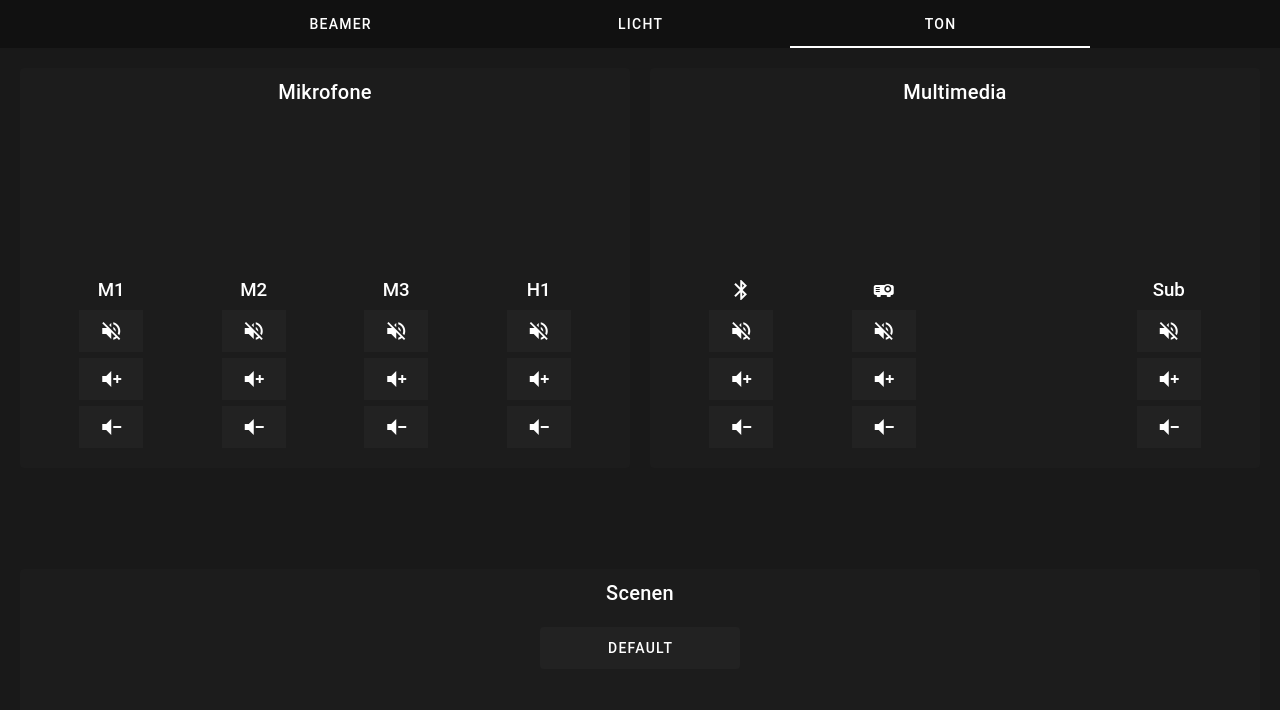
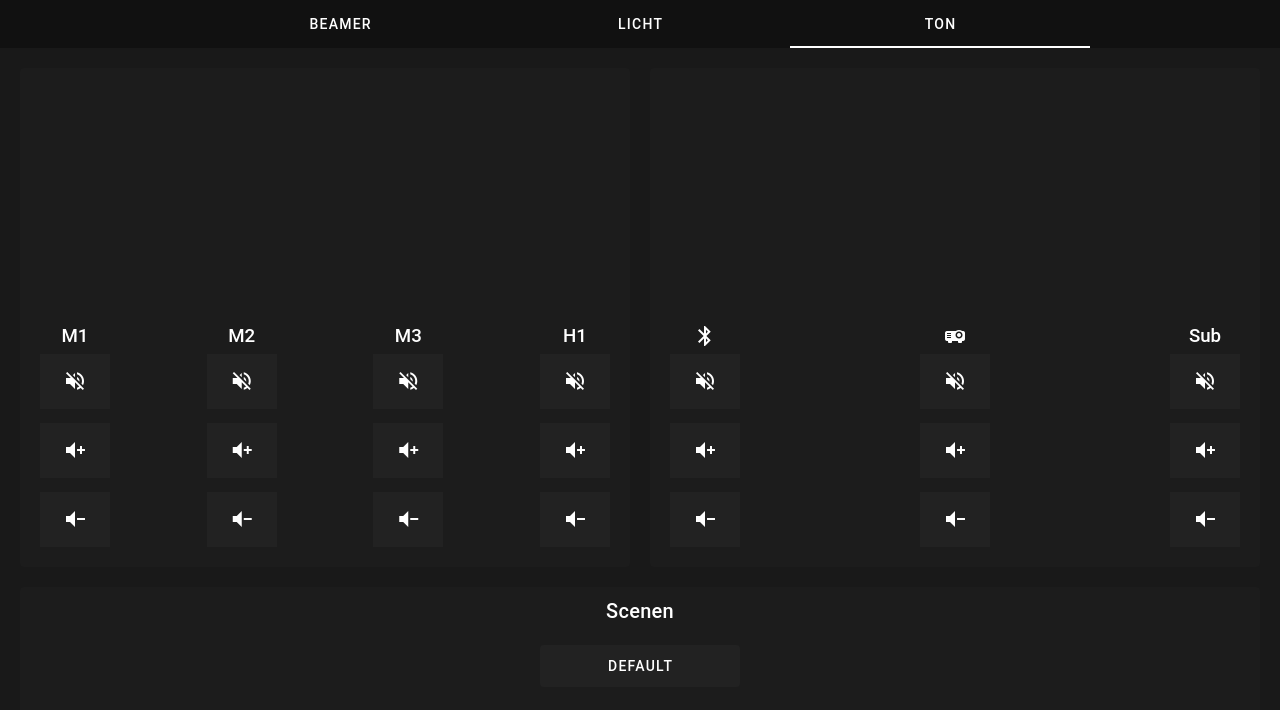
Before and after one commit to filip326/aua, a Vue app in the folder frontend/: page / in a window 1280 px wide. Shown: the top 710 px of the page. Built offline with nearby package versions, Linux system fonts and the light colour scheme.

Commit message:
x32 layout updates

```diff
--- /dev/null
+++ b/frontend/src/components/X32Channel.vue
@@ -0,0 +1,61 @@
+<script lang="ts">
+import X32, { type ChannelType } from "../controller/X32";
+
+export default {
+    props: {
+        name: {
+            type: String,
+            required: true,
+        },
+        icon: {
+            type: String,
+            required: false,
+        },
+        label: {
+            type: String,
+            required: false,
+        },
+    },
+    methods: {
+        async channelPlus() {
+            await X32.faderPlus(this.name as ChannelType);
+        },
+        async channelMinus() {
+            await X32.faderMinus(this.name as ChannelType);
+        },
+        async channelMute() {
+            await X32.muteToggle(this.name as ChannelType);
+        },
+    },
+};
+</script>
+
+<template>
+    <div :class="`channel ${icon ? 'has-icon' : ''}`">
+        <VIcon style="margin-bottom: -8px" class="channel_icon" v-if="icon">{{ icon }}</VIcon>
+        <h3 style="margin-bottom: -10px" v-else>{{ label ?? "" }}</h3>
+        <VBtn @click="channelMute()" rounded="0" width="70px" height="55px" variant="flat" icon="mdi-volume-off" />
+        <VBtn @click="channelPlus()" rounded="0" width="70px" height="55px" variant="flat" icon="mdi-volume-plus" />
+        <VBtn @click="channelMinus()" rounded="0" width="70px" height="55px" variant="flat" icon="mdi-volume-minus" />
+    </div>
+</template>
+
+<style scoped>
+.channel {
+    display: flex;
+    align-items: center;
+    justify-content: end;
+    flex-direction: column;
+    padding-top: 1px;
+    flex: 0 1;
+    gap: 14px;
+}
+
+.channel.has-icon {
+    padding-top: 3px;
+}
+
+.channel h3 {
+    font-weight: 500;
+}
+</style>
--- a/frontend/src/controller/X32.ts
+++ b/frontend/src/controller/X32.ts
@@ -1,19 +1,21 @@
 import useFetch from "./_useFetch";
+
+export type ChannelType = "m1" | "m2" | "m3" | "h1" | "bluetooth" | "beamer" | "sub";
 
 export default class X32 {
     static loadSceneDefault() {
         return useFetch("/x32/load-scene/default", "POST");
     }
 
-    static muteToggle(channel: string) {
+    static muteToggle(channel: ChannelType) {
         return useFetch(`/x32/channel/${channel}/mute-toggle`, "POST");
     }
 
-    static faderPlus(channel: "m1" | "m2" | "m3" | "h1" | "bluetooth" | "beamer" | "sub") {
+    static faderPlus(channel: ChannelType) {
         return useFetch(`/x32/channel/${channel}/fader/add`, "POST");
     }
 
-    static faderMinus(channel: "m1" | "m2" | "m3" | "h1" | "bluetooth" | "beamer" | "sub") {
+    static faderMinus(channel: ChannelType) {
         return useFetch(`/x32/channel/${channel}/fader/min`, "POST");
     }
 }
--- a/frontend/src/pages/_X32.vue
+++ b/frontend/src/pages/_X32.vue
@@ -1,23 +1,54 @@
 <script lang="ts">
-import X32 from "../controller/X32";
+import X32Channel from "../components/X32Channel.vue";
+import X32, { ChannelType } from "../controller/X32";
 import Layout from "../layouts/ThreeCardLayout.vue";
 
 export default {
     components: {
         Layout,
+        X32Channel,
+    },
+    data() {
+        return {
+            channels: [
+                {
+                    label: "M1",
+                    name: "m1",
+                },
+                {
+                    label: "M2",
+                    name: "m2",
+                },
+                {
+                    label: "M3",
+                    name: "m3",
+                },
+                {
+                    label: "H1",
+                    name: "h1",
+                },
+                {
+                    icon: "mdi-bluetooth",
+                    name: "bluetooth",
+                },
+                {
+                    icon: "mdi-projector",
+                    name: "beamer",
+                },
+                {
+                    label: "Sub",
+                    name: "sub",
+                },
+            ] as Array<{
+                label?: string;
+                name: ChannelType;
+                icon?: string;
+            }>,
+        };
     },
     methods: {
         async loadDefault() {
             await X32.loadSceneDefault();
-        },
-        async channelPlus(channel: "m1" | "m2" | "m3" | "h1" | "bluetooth" | "beamer" | "sub") {
-            await X32.faderPlus(channel);
-        },
-        async channelMinus(channel: "m1" | "m2" | "m3" | "h1" | "bluetooth" | "beamer" | "sub") {
-            await X32.faderMinus(channel);
-        },
-        async channelMute(channel: string) {
-            await X32.muteToggle(channel);
         },
     },
 };
@@ -26,204 +57,28 @@ export default {
 <template>
     <Layout>
         <template #vcard_left>
-            <VCardTitle> Mikrofone </VCardTitle>
+            <!-- <VCardTitle> Mikrofone </VCardTitle> -->
             <VCardItem>
-                <div class="channel">
-                    <h3>M1</h3>
-                    <VBtn
-                        @click="channelMute('m1')"
-                        rounded="0"
-                        width="64px"
-                        height="42px"
-                        variant="flat"
-                        icon="mdi-volume-off"
-                    />
-                    <VBtn
-                        @click="channelPlus('m1')"
-                        rounded="0"
-                        width="64px"
-                        height="42px"
-                        variant="flat"
-                        icon="mdi-volume-plus"
-                    />
-                    <VBtn
-                        @click="channelMinus('m1')"
-                        rounded="0"
-                        width="64px"
-                        height="42px"
-                        variant="flat"
-                        icon="mdi-volume-minus"
-                    />
-                </div>
-                <div class="channel">
-                    <h3>M2</h3>
-                    <VBtn
-                        @click="channelMute('m2')"
-                        rounded="0"
-                        width="64px"
-                        height="42px"
-                        variant="flat"
-                        icon="mdi-volume-off"
-                    />
-                    <VBtn
-                        @click="channelPlus('m2')"
-                        rounded="0"
-                        width="64px"
-                        height="42px"
-                        variant="flat"
-                        icon="mdi-volume-plus"
-                    />
-                    <VBtn
-                        @click="channelMinus('m2')"
-                        rounded="0"
-                        width="64px"
-                        height="42px"
-                        variant="flat"
-                        icon="mdi-volume-minus"
-                    />
-                </div>
-                <div class="channel">
-                    <h3>M3</h3>
-                    <VBtn
-                        @click="channelMute('m3')"
-                        rounded="0"
-                        width="64px"
-                        height="42px"
-                        variant="flat"
-                        icon="mdi-volume-off"
-                    />
-                    <VBtn
-                        @click="channelPlus('m3')"
-                        rounded="0"
-                        width="64px"
-                        height="42px"
-                        variant="flat"
-                        icon="mdi-volume-plus"
-                    />
-                    <VBtn
-                        @click="channelMinus('m3')"
-                        rounded="0"
-                        width="64px"
-                        height="42px"
-                        variant="flat"
-                        icon="mdi-volume-minus"
-                    />
-                </div>
-                <div class="channel">
-                    <h3>H1</h3>
-                    <VBtn
-                        @click="channelMute('h1')"
-                        rounded="0"
-                        width="64px"
-                        height="42px"
-                        variant="flat"
-                        icon="mdi-volume-off"
-                    />
-                    <VBtn
-                        @click="channelPlus('h1')"
-                        rounded="0"
-                        width="64px"
-                        height="42px"
-                        variant="flat"
-                        icon="mdi-volume-plus"
-                    />
-                    <VBtn
-                        @click="channelMinus('h1')"
-                        rounded="0"
-                        width="64px"
-                        height="42px"
-                        variant="flat"
-                        icon="mdi-volume-minus"
-                    />
-                </div>
+                <X32Channel
+                    v-for="channel in channels.slice(0, 4)"
+                    :key="channel.name"
+                    :name="channel.name"
+                    :icon="channel.icon"
+                    :label="channel.label"
+                />
             </VCardItem>
         </template>
 
         <template #vcard_right>
-            <VCardTitle> Multimedia </VCardTitle>
+            <!-- <VCardTitle> Multimedia </VCardTitle> -->
             <VCardItem>
-                <div class="channel has-icon">
-                    <VIcon style="margin-bottom: 2px">mdi-bluetooth</VIcon>
-                    <VBtn
-                        @click="channelMute('bluetooth')"
-                        rounded="0"
-                        width="64px"
-                        height="42px"
-                        variant="flat"
-                        icon="mdi-volume-off"
-                    />
-                    <VBtn
-                        @click="channelPlus('bluetooth')"
-                        rounded="0"
-                        width="64px"
-                        height="42px"
-                        variant="flat"
-                        icon="mdi-volume-plus"
-                    />
-                    <VBtn
-                        @click="channelMinus('bluetooth')"
-                        rounded="0"
-                        width="64px"
-                        height="42px"
-                        variant="flat"
-                        icon="mdi-volume-minus"
-                    />
-                </div>
-                <div class="channel has-icon">
-                    <VIcon style="margin-bottom: 2px">mdi-projector</VIcon>
-                    <VBtn
-                        @click="channelMute('beamer')"
-                        rounded="0"
-                        width="64px"
-                        height="42px"
-                        variant="flat"
-                        icon="mdi-volume-off"
-                    />
-                    <VBtn
-                        @click="channelPlus('beamer')"
-                        rounded="0"
-                        width="64px"
-                        height="42px"
-                        variant="flat"
-                        icon="mdi-volume-plus"
-                    />
-                    <VBtn
-                        @click="channelMinus('beamer')"
-                        rounded="0"
-                        width="64px"
-                        height="42px"
-                        variant="flat"
-                        icon="mdi-volume-minus"
-                    />
-                </div>
-                <div class="channel"></div>
-                <div class="channel">
-                    <h3>Sub</h3>
-                    <VBtn
-                        @click="channelMute('sub')"
-                        rounded="0"
-                        width="64px"
-                        height="42px"
-                        variant="flat"
-                        icon="mdi-volume-off"
-                    />
-                    <VBtn
-                        @click="channelPlus('sub')"
-                        rounded="0"
-                        width="64px"
-                        height="42px"
-                        variant="flat"
-                        icon="mdi-volume-plus"
-                    />
-                    <VBtn
-                        @click="channelMinus('sub')"
-                        rounded="0"
-                        width="64px"
-                        height="42px"
-                        variant="flat"
-                        icon="mdi-volume-minus"
-                    />
-                </div>
+                <X32Channel
+                    v-for="channel in channels.slice(4)"
+                    :key="channel.name"
+                    :name="channel.name"
+                    :icon="channel.icon"
+                    :label="channel.label"
+                />
             </VCardItem>
         </template>
 
@@ -235,31 +90,3 @@ export default {
         </template>
     </Layout>
 </template>
-
-<style scoped>
-.channel {
-    display: flex;
-    align-items: center;
-    justify-content: end;
-    height: 100%;
-    gap: 6px;
-    flex-direction: column;
-    padding-top: 1px;
-    flex: 0 1 calc(50% - 12px);
-    width: 82.5px;
-}
-
-.channel.has-icon {
-    padding-top: 3px;
-}
-
-.channel h3 {
-    font-weight: 500;
-}
-
-@media screen and (max-width: 700px) {
-    .channel:not(:nth-child(1)):not(:nth-child(2)) {
-        margin-top: 16px;
-    }
-}
-</style>
--- a/frontend/src/styles/layouts/single-card.css
+++ b/frontend/src/styles/layouts/single-card.css
@@ -51,7 +51,7 @@
 
     .single_card__wrapper > .full_width_card,
     .single_card__wrapper > .centered_content_card {
-        width: min(320px, 70svw);
+        width: max(320px, 100svw - 20px);
         flex-grow: unset;
         max-height: none;
         height: fit-content;
```
Also changed, not shown: frontend/src/styles/layouts/three-card.css.
